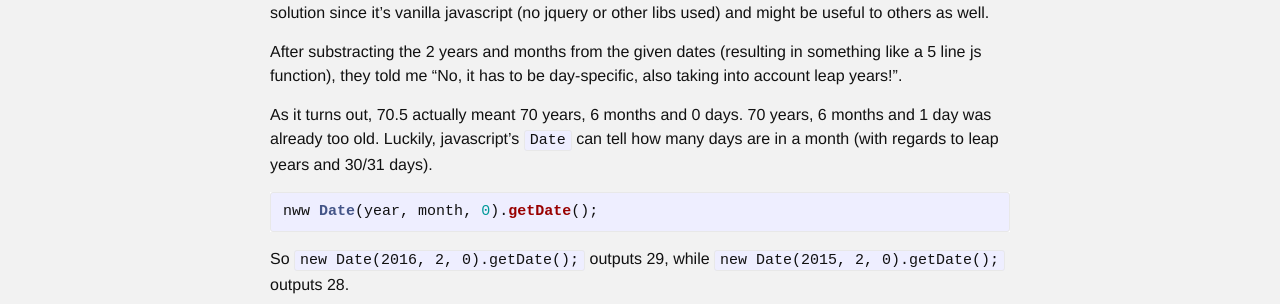
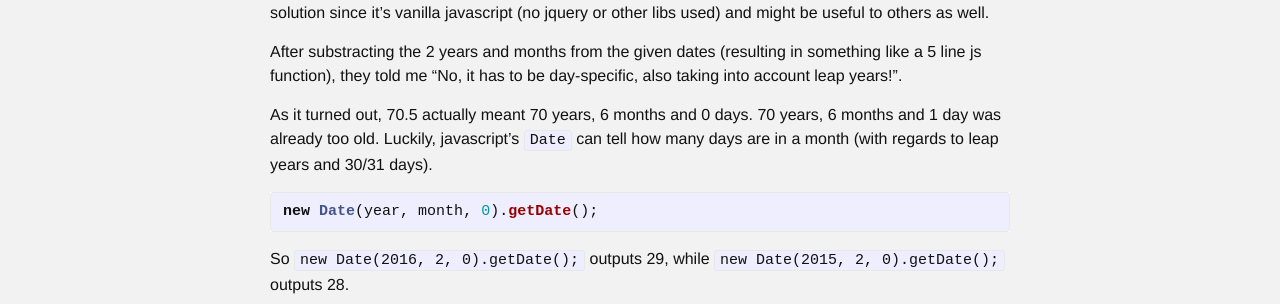
Before and after one commit to amihaiemil/amihaiemil.github.io, a Jekyll site: the page built from _posts/2016-05-24-calculate-time-with-javascript.markdown, in a window 1280 px wide. Shown: the part 247-551 px from the top of the page. Built offline with Jekyll 4.4.1, drawn with Linux system fonts in a browser that asks for light colours; comment, search, counter and statistics services are not loaded.

Commit message:
Update 2016-05-24-calculate-time-with-javascript.markdown

```diff
--- a/_posts/2016-05-24-calculate-time-with-javascript.markdown
+++ b/_posts/2016-05-24-calculate-time-with-javascript.markdown
@@ -13,10 +13,10 @@ and might be useful to others as well.
 After substracting the 2 years and months from the given dates (resulting in something like a 5 line js function), they told me "No, it has to be day-specific,
 also taking into account leap years!".
 
-As it turns out, 70.5 actually meant 70 years, 6 months and 0 days. 70 years, 6 months and 1 day was already too old.
+As it turned out, 70.5 actually meant 70 years, 6 months and 0 days. 70 years, 6 months and 1 day was already too old.
 Luckily, javascript's ``Date`` can tell how many days are in a month (with regards to leap years and 30/31 days).
 {% highlight javascript %}
-nww Date(year, month, 0).getDate();
+new Date(year, month, 0).getDate();
 {% endhighlight %}
 So ``new Date(2016, 2, 0).getDate();`` outputs 29, while ``new Date(2015, 2, 0).getDate();`` outputs 28.
 
```
